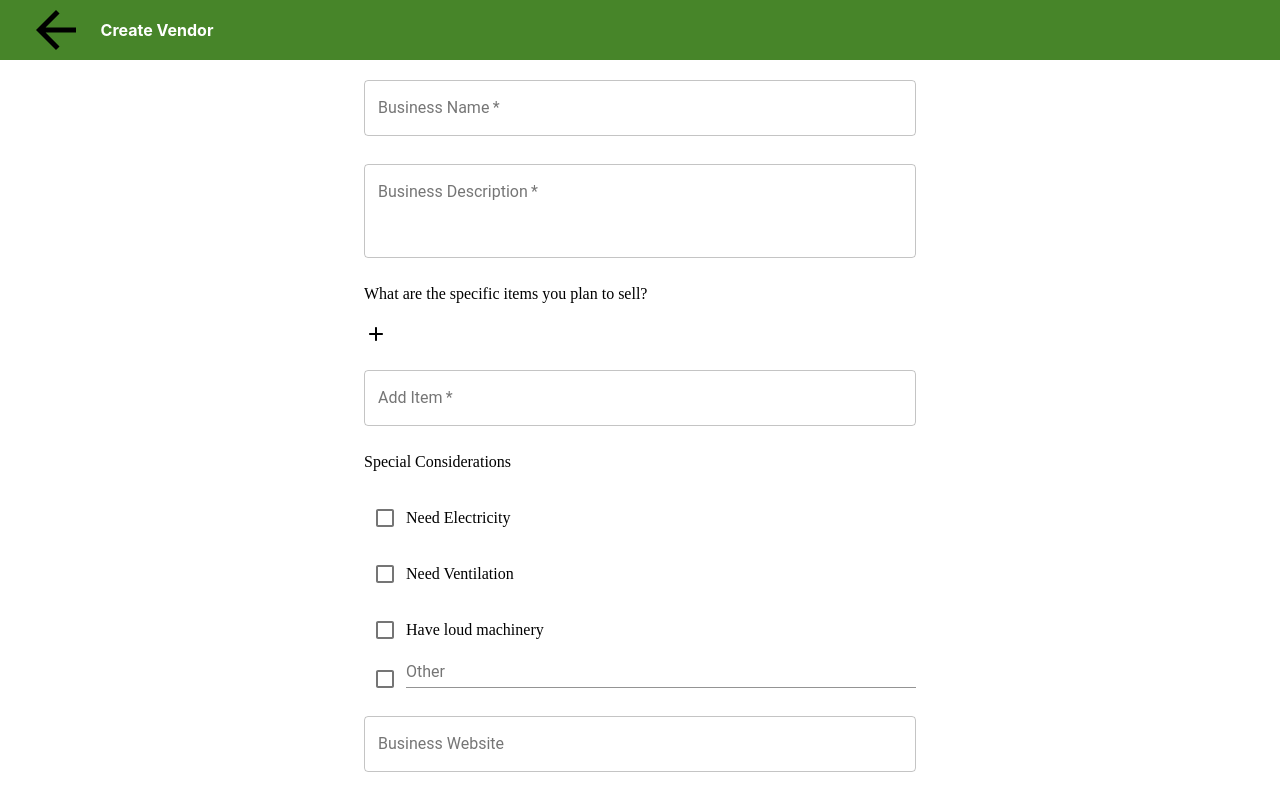
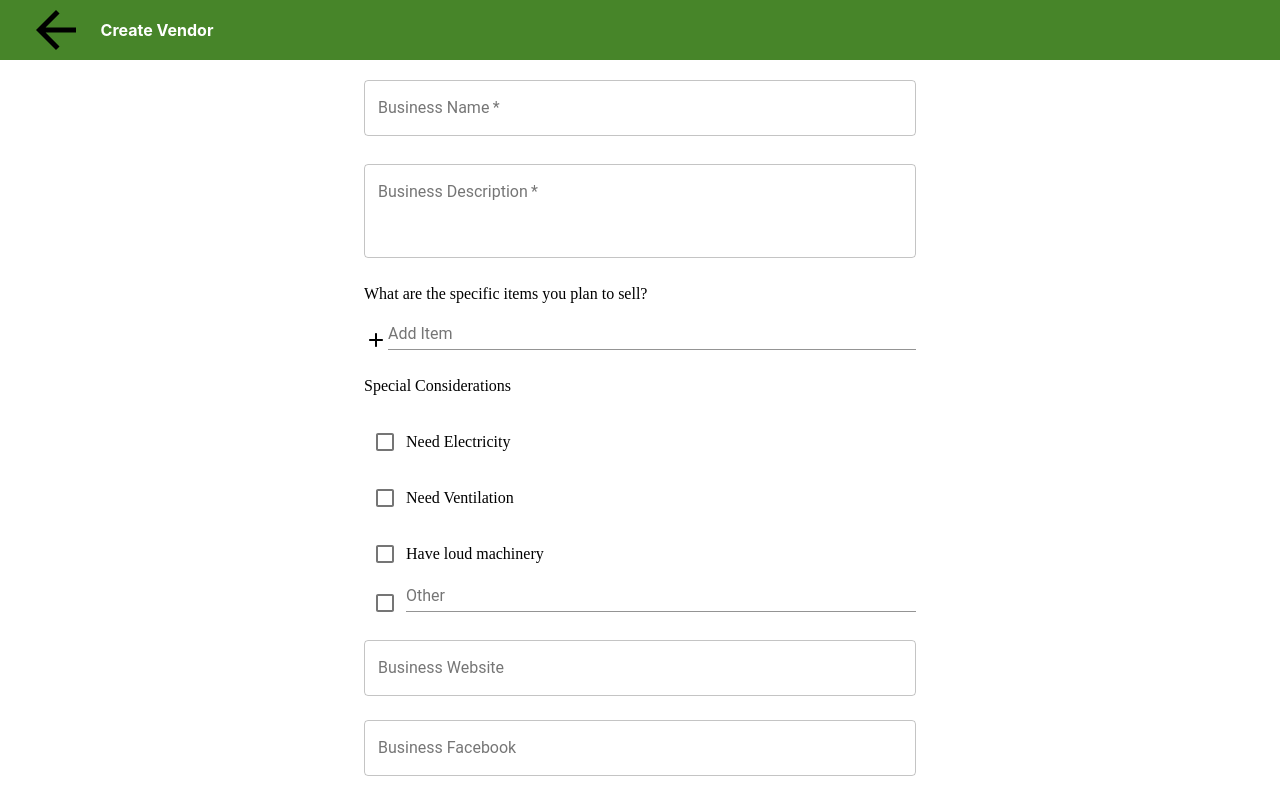
Before and after one commit to labs14-market-organizer/frontend, a React (Create React App) app: page /createvendor in a window 1280 px wide. Shown: the top 794 px of the page. Built offline with nearby package versions, Linux system fonts and the light colour scheme; a web font is replaced by a local one.

Commit message:
display working and flexing

```diff
--- a/src/routes/CreateVendor.js
+++ b/src/routes/CreateVendor.js
@@ -125,26 +125,26 @@ class CreateVendor extends React.Component{
                     <StyledContainer>
 
                     <StyledP>What are the specific items you plan to sell?</StyledP>
+                    <FlexContainer>
                     <img src={Add} onClick={this.addItem} />
                     <TextField
-                        required
                         id="item"
                         label="Add Item"
                         name="item"
                         value={this.state.item}
                         onChange={this.handleChange}
                         margin="normal"
-                        variant="outlined"
                         fullWidth={true}
-                        autoComplete={true}
-                        style={{marginTop: "20px"}}
+                        style={{marginTop: "-20px"}}
 
                     />
+                    </FlexContainer>
+                    {(this.state.items.length > 0) ? <p>What I sell!</p>: null}
                     {this.state.items.map((item, index) =>
-                    <div>
+                    <FlexContainer>
                        <p>{item}</p>
                        <button onClick={() => this.deleteItem(index)}>X</button>
-                    </div>
+                    </FlexContainer>
                     )}
 
                      <StyledP>
```
